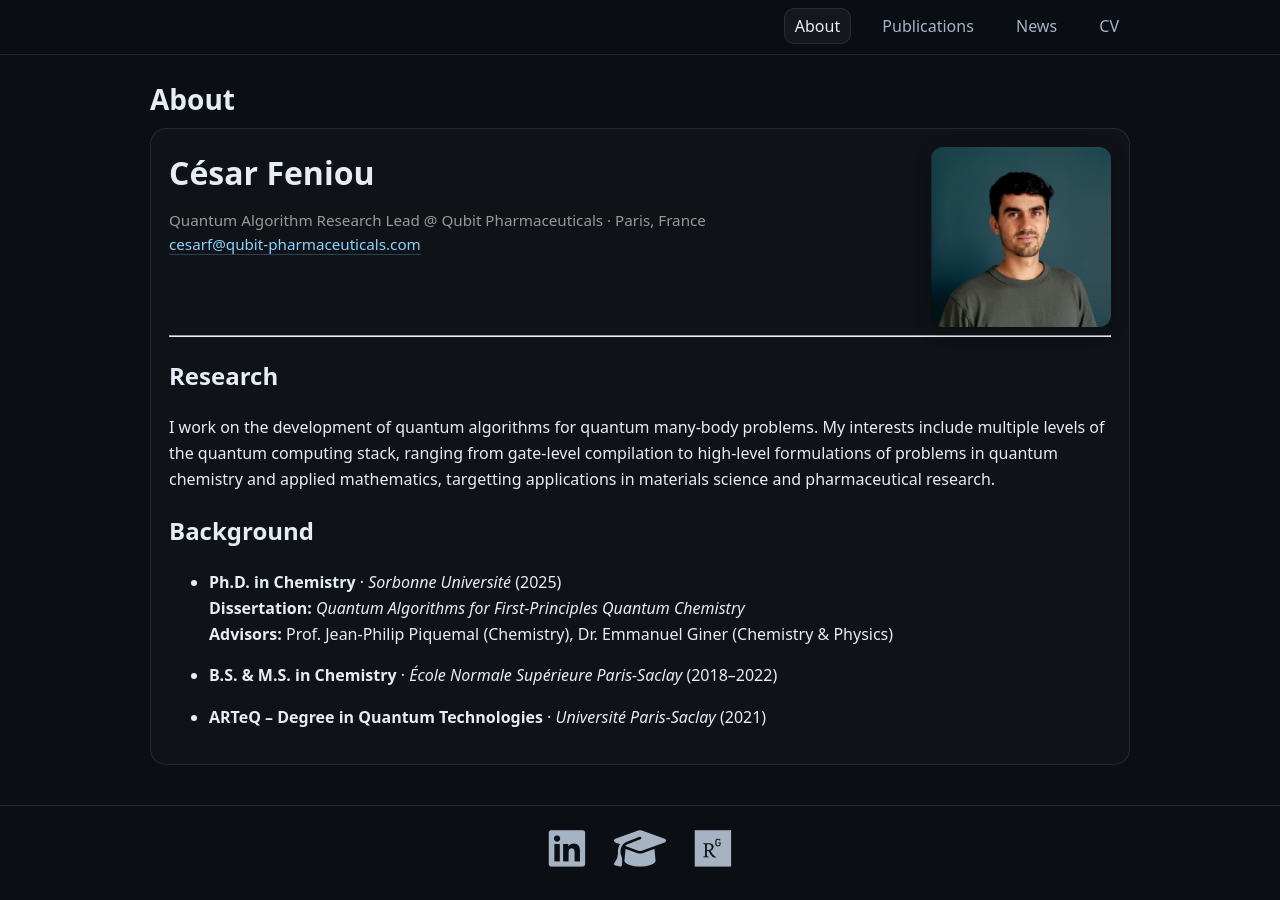
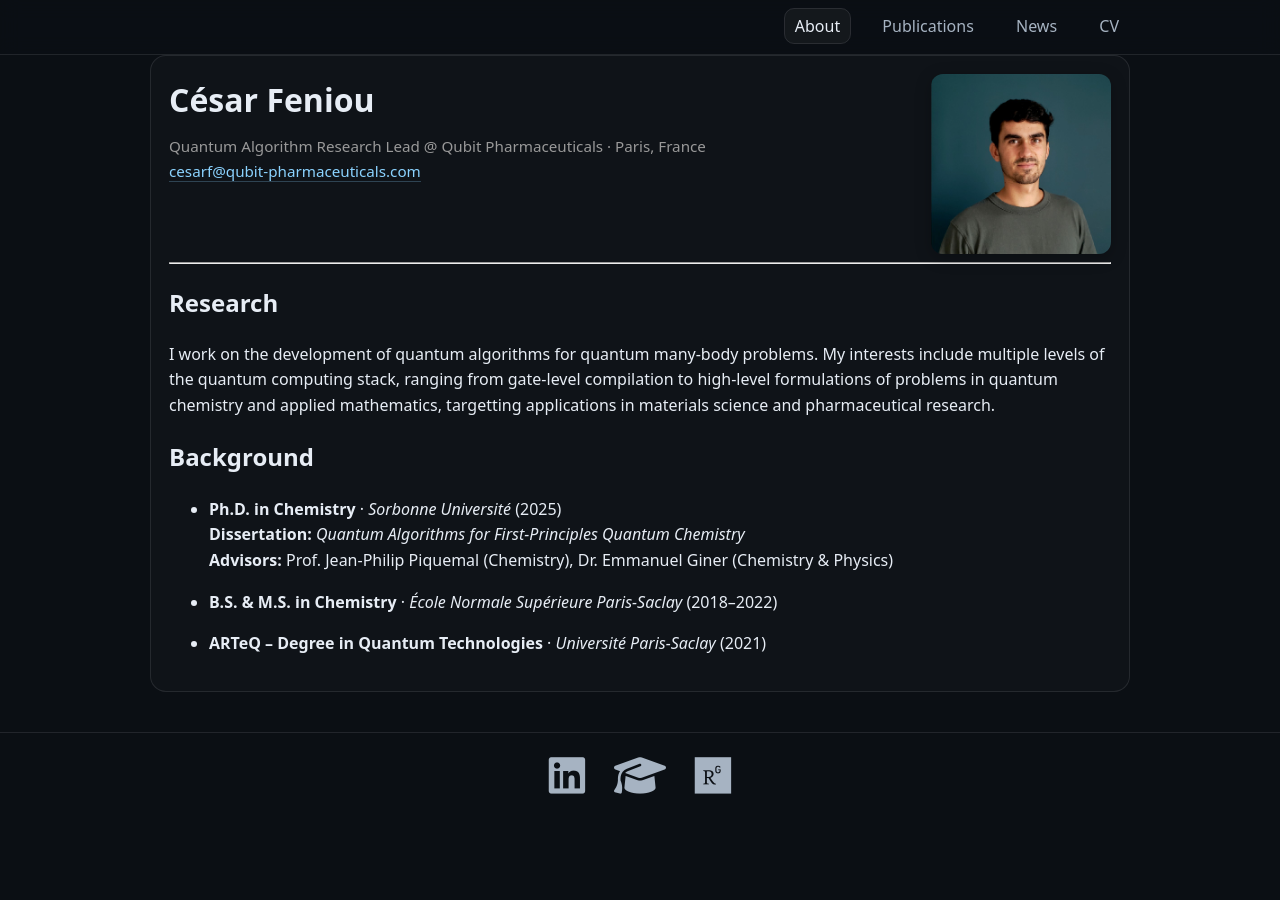
Before and after one commit to cesarfeniou/cesarfeniou.github.io, a Jekyll site: the page built from index.md, in a window 1280 px wide. Built offline with Jekyll 4.4.1, drawn with Linux system fonts in a browser that asks for light colours.

Commit message:
Update default.html

```diff
--- a/_layouts/default.html
+++ b/_layouts/default.html
@@ -34,7 +34,6 @@
     </header>
 
     <main class="container">
-      <h1 class="page-title">{% if page.title %}{{ page.title }}{% else %}{{ site.title }}{% endif %}</h1>
       <div class="content">
         {{ content }}
       </div>
```
